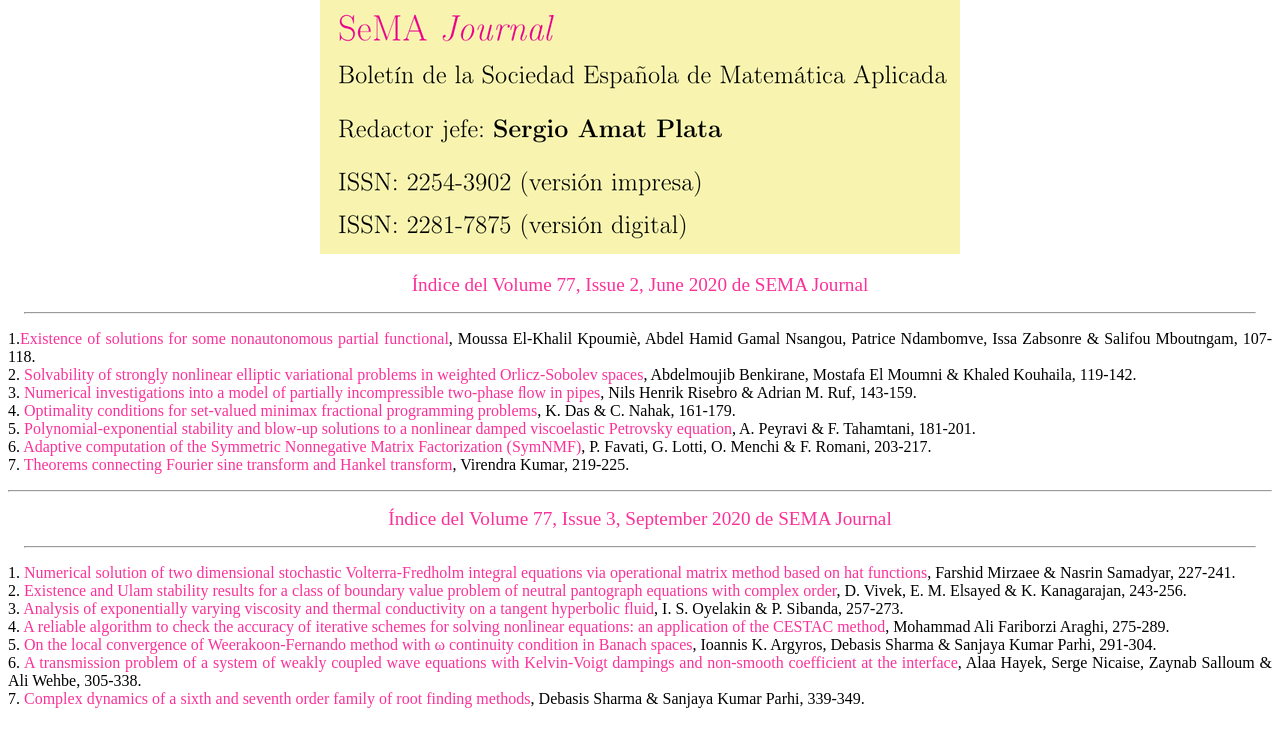
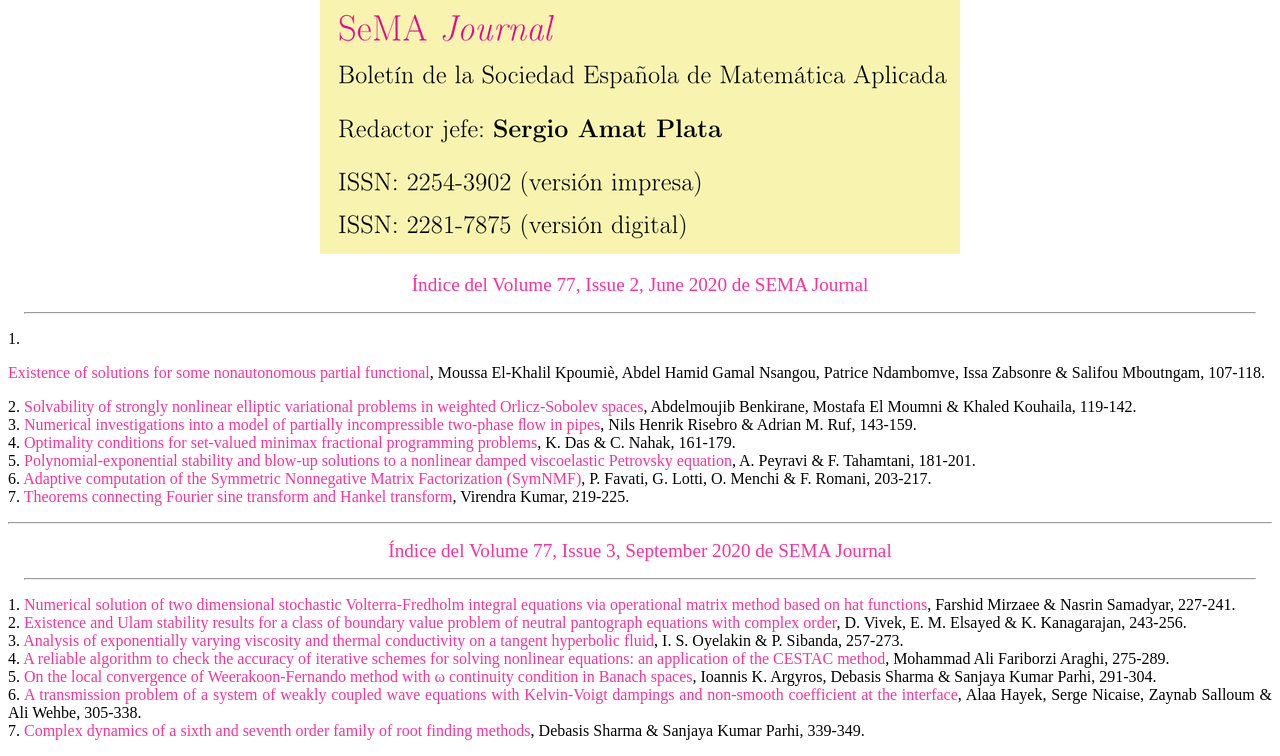
Before and after one commit to BoletinSEMA/boletin25, a plain HTML site: page boletin25se7.html in a window 1280 px wide. Shown: the part 62-818 px from the top of the page. Drawn offline with nearby package versions, Linux system fonts and the light colour scheme; some packages are replaced by stand-ins of ours.

Commit message:
Update boletin25se7.html

```diff
--- a/boletin25se7.html
+++ b/boletin25se7.html
@@ -27,8 +27,8 @@ href="# "  >up</a>] </p></div> -->
 <hr>
 
 </div><dl class="enumerate-enumitem" align="justify"><dt class="enumerate-enumitem">
-   1.<a href="https://link.springer.com/article/10.1007/s40324-019-00206-w"  style="text-decoration:none"><span id="textcolor7">Existence  of  solutions  for  some  nonautonomous  partial  functional</span></a>, Moussa El-Khalil Kpoumiè, Abdel Hamid Gamal Nsangou, Patrice Ndambomve, Issa Zabsonre & Salifou Mboutngam, 107-118.
-   </dt><dt class="enumerate-enumitem">
+   1.<p><a href="https://link.springer.com/article/10.1007/s40324-019-00206-w"  style="text-decoration:none"><span id="textcolor7">Existence  of  solutions  for  some  nonautonomous  partial  functional</span></a>, Moussa El-Khalil Kpoumiè, Abdel Hamid Gamal Nsangou, Patrice Ndambomve, Issa Zabsonre & Salifou Mboutngam, 107-118.
+   </p></dt><dt class="enumerate-enumitem">
     2. <a href="https://link.springer.com/article/10.1007/s40324-019-00205-x"  style="text-decoration:none"><span id="textcolor7">Solvability  of  strongly  nonlinear elliptic variational problems in weighted Orlicz-Sobolev spaces</span></a>, Abdelmoujib Benkirane, Mostafa El Moumni & Khaled Kouhaila, 119-142.
     </dt><dt class="enumerate-enumitem">
     3. <a href="https://link.springer.com/article/10.1007/s40324-019-00207-9"  style="text-decoration:none"><span id="textcolor7">Numerical  investigations  into  a  model  of  partially  incompressible two-phase ﬂow in pipes</span></a>, Nils Henrik Risebro & Adrian M. Ruf, 143-159.
```
